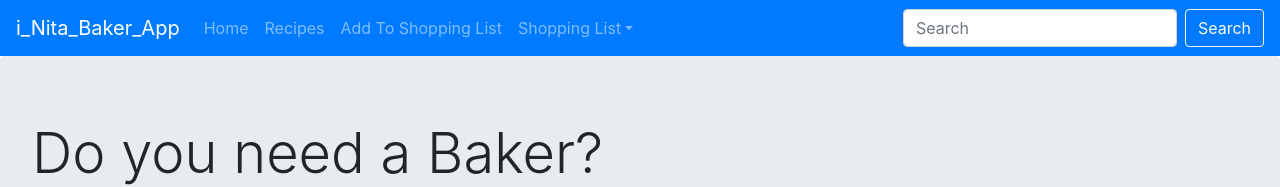
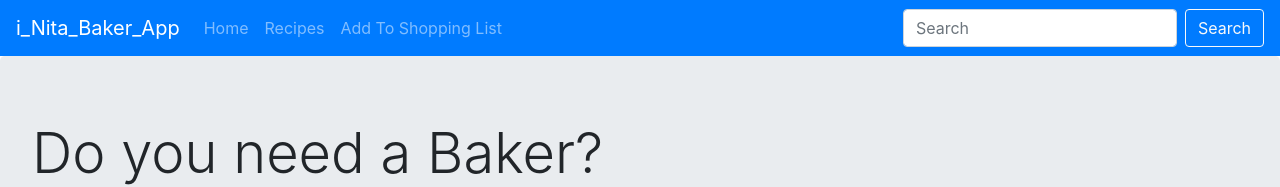
Before and after one commit to ozzie0428/i_nita_baker_app, a React (Create React App) app in the folder client/: page / in a window 1280 px wide. Shown: the top 187 px of the page. Built offline with nearby package versions, Linux system fonts and the light colour scheme.

Commit message:
remover navbar drop down

```diff
--- a/client/src/App.js
+++ b/client/src/App.js
@@ -26,15 +26,7 @@ class App extends React.Component {
               <Nav.Link href="/">Home</Nav.Link>
               <Nav.Link href="/recipes">Recipes</Nav.Link>
               <Nav.Link href="/shoppinglist">Add To Shopping List</Nav.Link>
-              <NavDropdown title="Shopping List" id="basic-nav-dropdown">
-                <NavDropdown.Item href="/shoppinglist">
-                  Add To Shopping List
-                </NavDropdown.Item>
-                <NavDropdown.Item href="#action/3.2">Reviews</NavDropdown.Item>
-                <NavDropdown.Item href="#action/3.3">
-                  Something
-                </NavDropdown.Item>
-              </NavDropdown>
+
             </Nav>
             <Form inline>
               <FormControl
```
